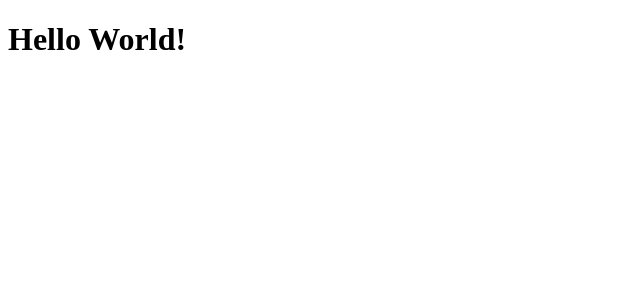
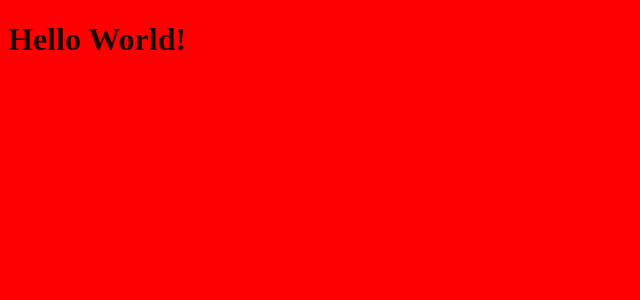
Before and after one commit to cesarforall/react-shop, a React app: page / in a window 1280 px wide. Shown: the top 300 px of the page, without its empty margins (0-640 px from the left). Built offline with nearby package versions, Linux system fonts and the light colour scheme; the HTML template or start-up script is replaced by a standard one.

Commit message:
:lipstick: add global styles

```diff
--- a/src/components/App.js
+++ b/src/components/App.js
@@ -1,4 +1,5 @@
 // import React from 'react';
+import '../styles/global.scss';
 
 const App = () => {
 	return <h1>Hello World!</h1>;
--- /dev/null
+++ b/src/styles/global.scss
@@ -0,0 +1,7 @@
+$base-color: #ff0000;
+$color: rgba(black, 0.88);
+
+body {
+    background-color: $base-color;
+    color: $color;
+}
```
